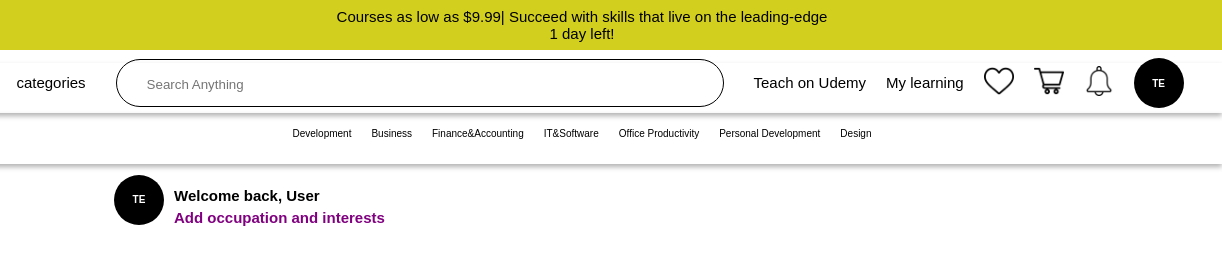
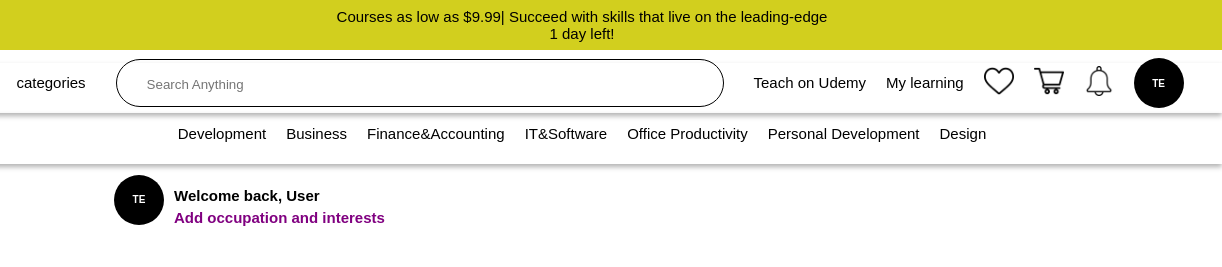
Before and after one commit to tuvshinerdene1/tuvshinerdene1.github.io, a plain HTML site: page Lab6/home.html in a window 1280 px wide. Shown: the top 267 px of the page, 58-1280 px from the left. Drawn offline with Linux system fonts and the light colour scheme.

Commit message:
nav options fixed

```diff
--- a/Lab6/style.css
+++ b/Lab6/style.css
@@ -85,6 +85,9 @@
     width: 100%;
     padding-right: 3%;
     padding-left: 3%;
+}
+.nav-options a{
+    font-size: 1.5rem;
 }
 nav{
     height: 70%;
```
